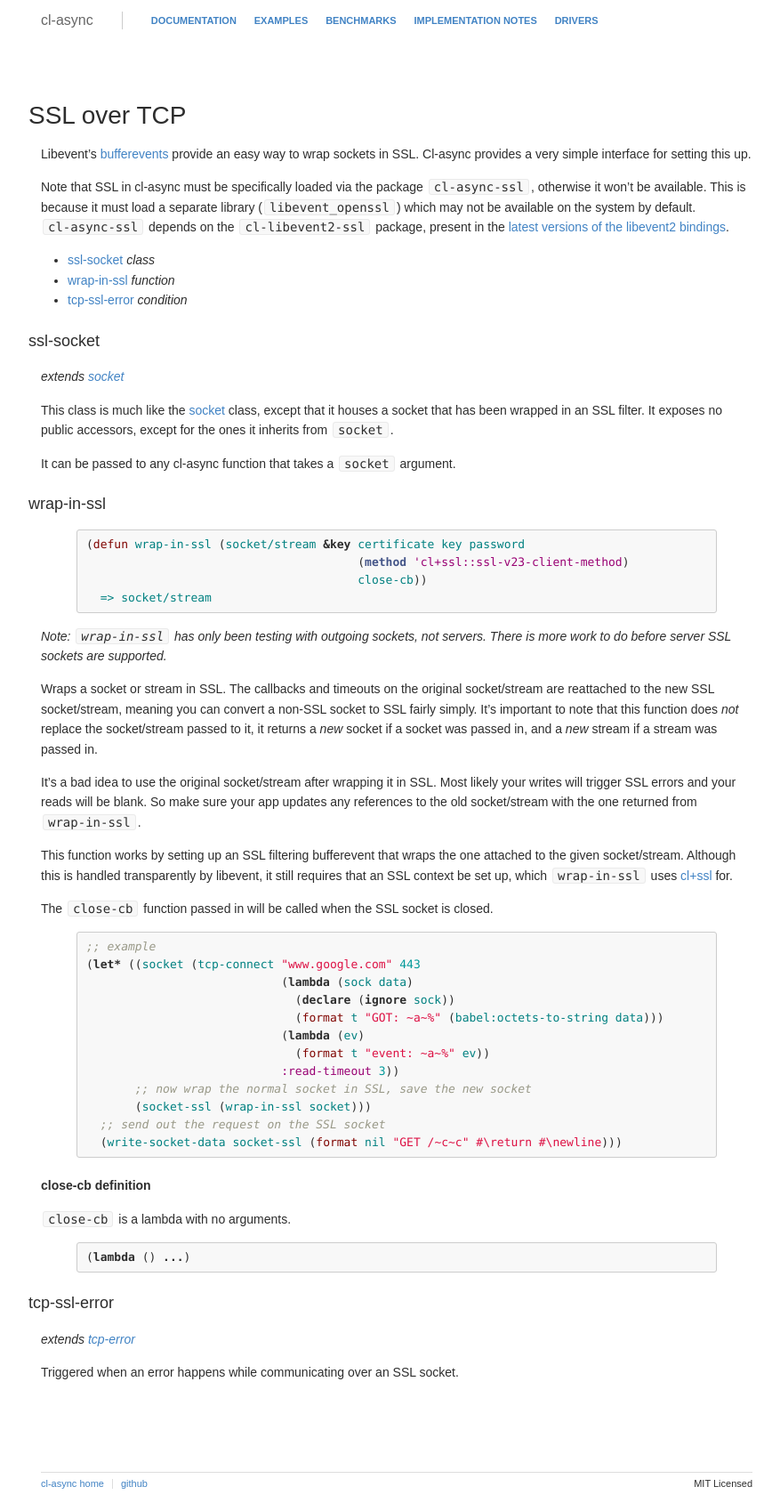
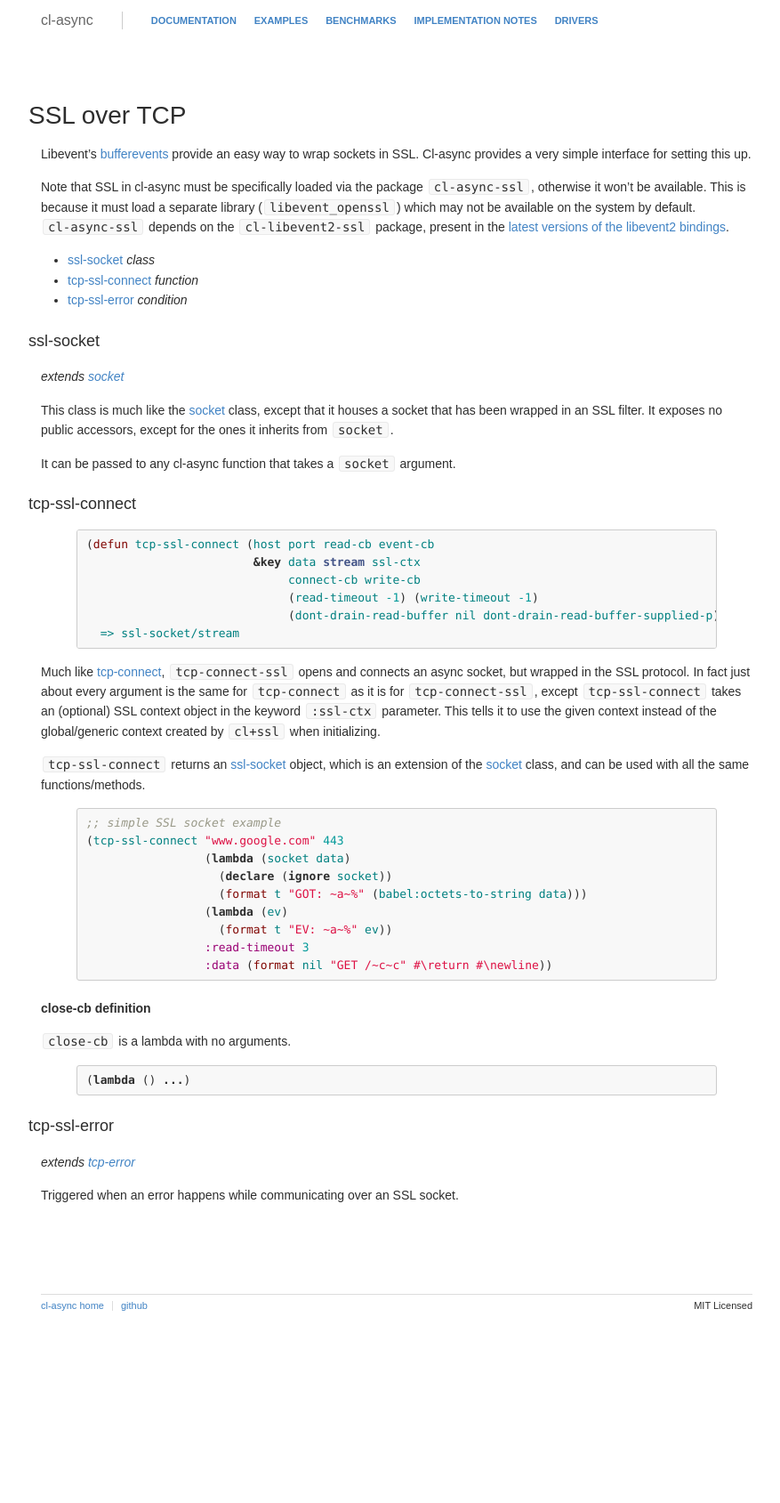
Before and after one commit to orthecreedence/cl-async, a Jekyll site: the page built from tcp-ssl.md, in a window 1280 px wide. Shown: the whole page at 89% size, without its empty margins (194-1071 px from the left). Built offline with Jekyll 4.4.1, drawn with Linux system fonts in a browser that asks for light colours; Markdown is read by kramdown in place of the engine named in the settings; after the commit the page ends 1489 px from its top, so only the background shows below that.

Commit message:
changing wrap-in-ssl to tcp-ssl-connect

```diff
--- a/tcp-ssl.md
+++ b/tcp-ssl.md
@@ -16,7 +16,7 @@ by default. `cl-async-ssl` depends on the `cl-libevent2-ssl` package, present in
 the [latest versions of the libevent2 bindings](https://github.com/orthecreedence/cl-libevent2).
 
 - [ssl-socket](#ssl-socket) _class_
-- [wrap-in-ssl](#wrap-in-ssl) _function_
+- [tcp-ssl-connect](#tcp-ssl-connect) _function_
 - [tcp-ssl-error](#tcp-ssl-error) _condition_
 
 <a id="ssl-socket"></a>
@@ -29,6 +29,41 @@ accessors, except for the ones it inherits from `socket`.
 
 It can be passed to any cl-async function that takes a `socket` argument.
 
+<a id="tcp-ssl-connect"></a>
+### tcp-ssl-connect
+{% highlight cl %}
+(defun tcp-ssl-connect (host port read-cb event-cb
+                        &key data stream ssl-ctx
+                             connect-cb write-cb
+                             (read-timeout -1) (write-timeout -1)
+                             (dont-drain-read-buffer nil dont-drain-read-buffer-supplied-p)))
+  => ssl-socket/stream
+{% endhighlight %}
+
+Much like [tcp-connect](/cl-async/tcp#tcp-connect), `tcp-connect-ssl` opens and
+connects an async socket, but wrapped in the SSL protocol. In fact just about
+every argument is the same for `tcp-connect` as it is for `tcp-connect-ssl`,
+except `tcp-ssl-connect` takes an (optional) SSL context object in the keyword
+`:ssl-ctx` parameter. This tells it to use the given context instead of the
+global/generic context created by `cl+ssl` when initializing.
+
+`tcp-ssl-connect` returns an [ssl-socket](#ssl-socket) object, which is an
+extension of the [socket](/cl-async/tcp#socket) class, and can be used with all
+the same functions/methods.
+
+{% highlight cl %}
+;; simple SSL socket example
+(tcp-ssl-connect "www.google.com" 443
+                 (lambda (socket data)
+                   (declare (ignore socket))
+                   (format t "GOT: ~a~%" (babel:octets-to-string data)))
+                 (lambda (ev)
+                   (format t "EV: ~a~%" ev))
+                 :read-timeout 3
+                 :data (format nil "GET /~c~c" #\return #\newline))
+{% endhighlight %}
+
+{% comment %}
 <a id="wrap-in-ssl"></a>
 ### wrap-in-ssl
 {% highlight cl %}
@@ -73,6 +108,7 @@ The `close-cb` function passed in will be called when the SSL socket is closed.
   ;; send out the request on the SSL socket
   (write-socket-data socket-ssl (format nil "GET /~c~c" #\return #\newline)))
 {% endhighlight %}
+{% endcomment %}
 
 <a id="wrap-in-ssl-close-cb"></a>
 ##### close-cb definition
```
